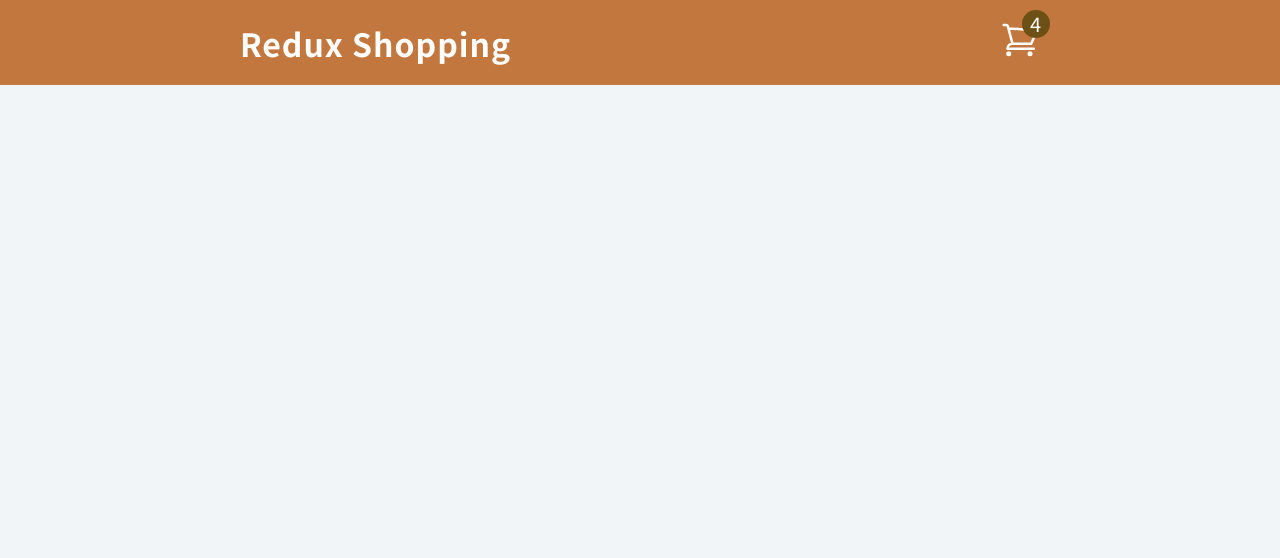
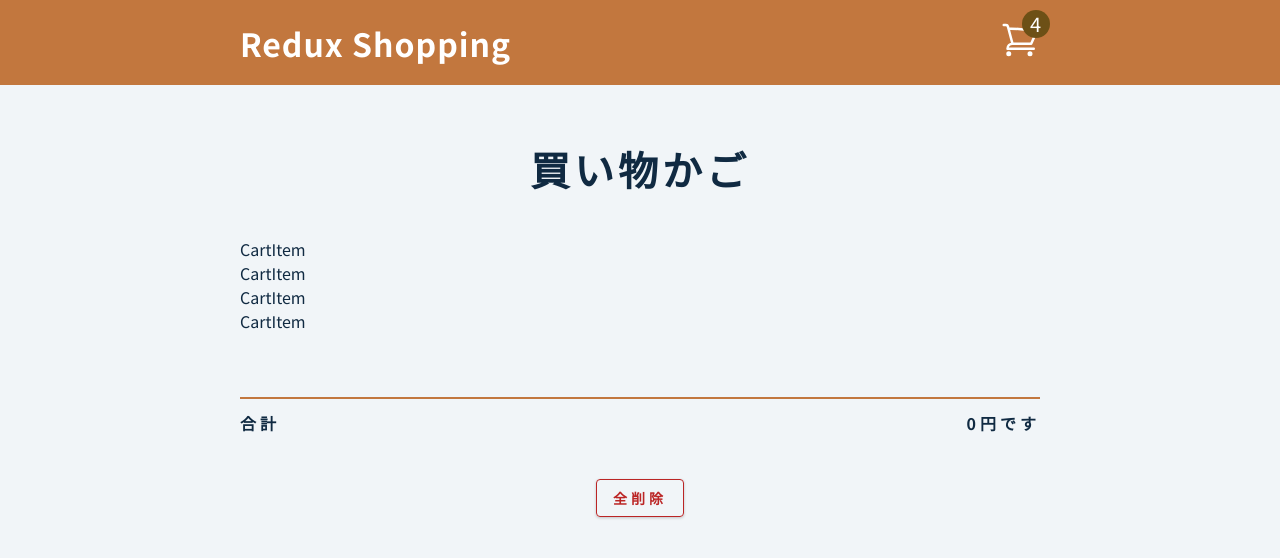
Before and after one commit to Nobutaka91/redux-shopping-app, a React (Create React App) app: page / in a window 1280 px wide. Shown: the top 558 px of the page. Built offline with nearby package versions, Linux system fonts and the light colour scheme.

Commit message:
買い物かごの中身を出力するコンテナを作成

```diff
--- a/src/App.js
+++ b/src/App.js
@@ -1,10 +1,12 @@
 import './App.css';
 import Navbar from './components/Navbar';
+import CartContainer from './components/CartContainer';
 
 function App() {
   return (
     <main>
       <Navbar/>
+      <CartContainer/>
     </main>
   );
 }
--- /dev/null
+++ b/src/components/CartContainer.js
@@ -0,0 +1,42 @@
+import React from 'react'
+import { useSelector } from 'react-redux';
+import CartItem from './CartItem';
+
+const CartContainer = () => {
+  const { amount, cartItems, total } = useSelector(store => store.cart);
+
+  if (amount < 1) {
+    return (
+      <section className="cart">
+        <header>
+          <h2>買い物かご</h2>
+          <h4 className="empty-cart">何も入ってません。。。。😢</h4>
+        </header>
+      </section>
+    )
+  };
+
+  return (
+    <section className='cart'>
+      <header>
+        <h2>買い物かご</h2>
+      </header>
+      <div>
+        {cartItems.map((item) => {
+          return <CartItem key={item.id}/>
+        })}
+      </div>
+      <footer>
+        <hr/>
+        <div className='cart-total'>
+          <h4>
+            合計 <span>{total}円です</span>
+          </h4>
+        </div>
+        <button className='btn clear-btn'>全削除</button>
+      </footer>
+    </section>
+  )
+}
+
+export default CartContainer;
--- /dev/null
+++ b/src/components/CartItem.js
@@ -0,0 +1,9 @@
+import React from 'react'
+
+const CartItem = () => {
+  return (
+    <div>CartItem</div>
+  )
+}
+
+export default CartItem
```
